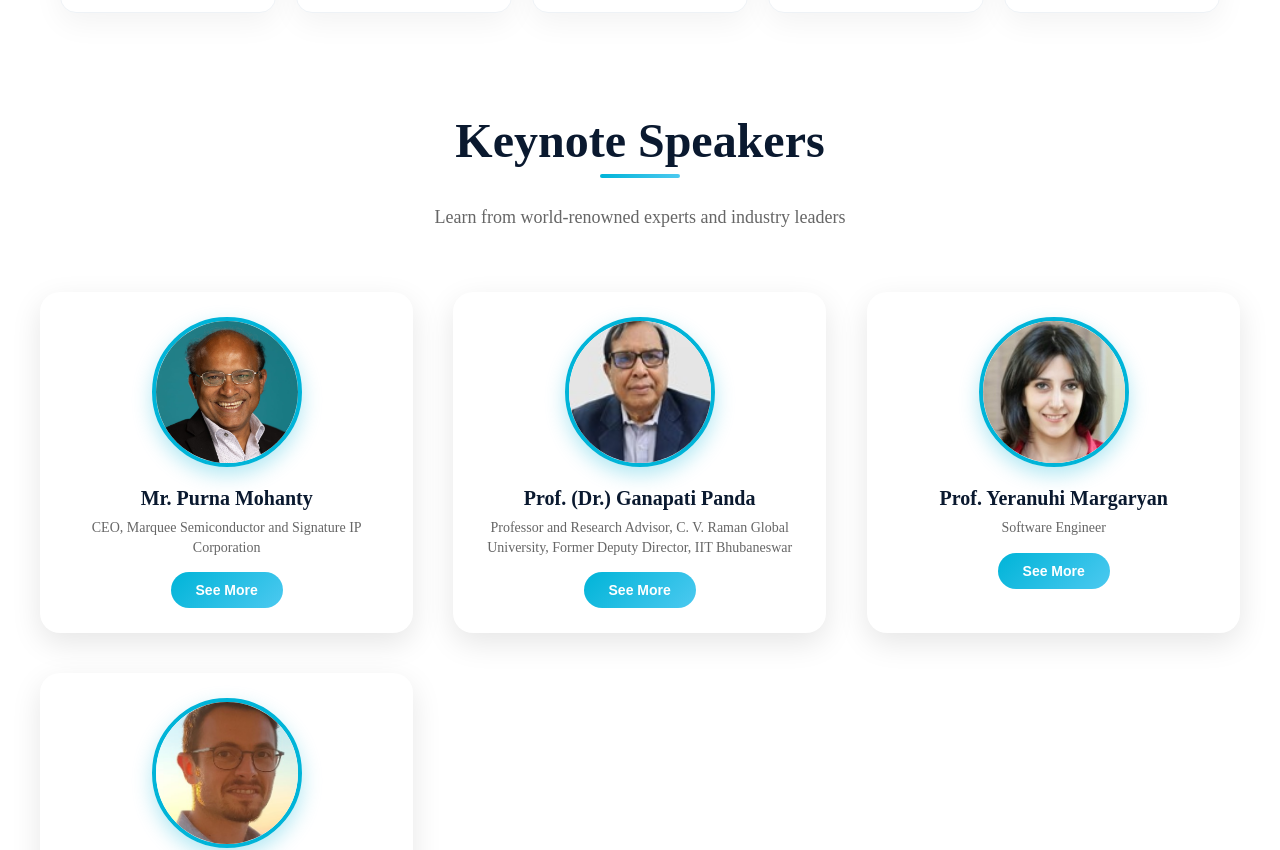
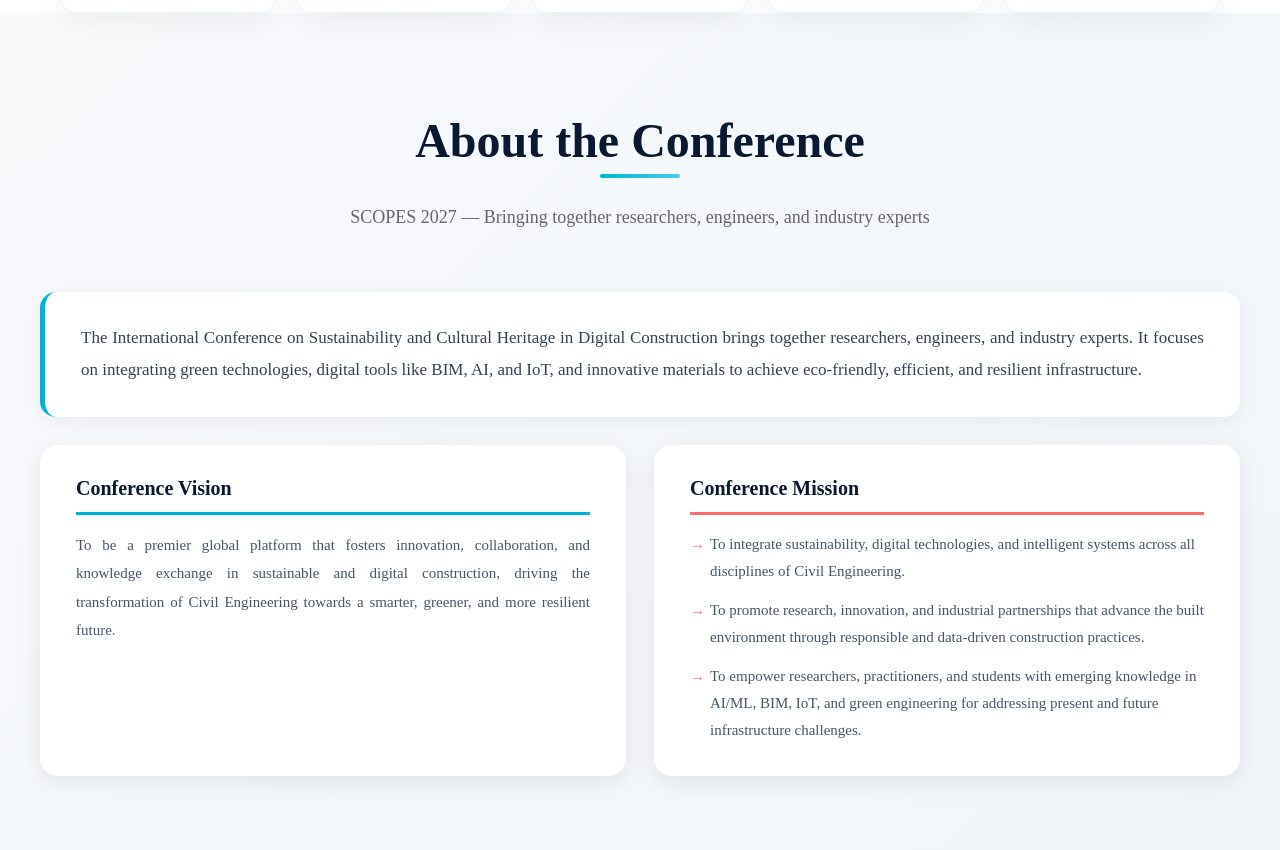
Before and after one commit to krushayu/SCOPES-2027, a React (Create React App) app: page / in a window 1280 px wide. Shown: the part 1110-1960 px from the top of the page. Built offline with nearby package versions, Linux system fonts and the light colour scheme.

Commit message:
Add About Conference section in Home, update Scope tracks with 6 new tracks + conclusion

```diff
--- a/src/Components/Navbar.js
+++ b/src/Components/Navbar.js
@@ -68,12 +68,12 @@ const Navbar = () => {
   ];
 
   const callForPapersItems = [
-    { label: 'Call for Papers', href: '/call-for-papers', isRoute: true },
+    // { label: 'Call for Papers', href: '/call-for-papers', isRoute: true },
     { label: 'Scope of the Conference', href: '/scope', isRoute: true },
     { label: 'Important Dates', href: '/imp-dates', isRoute: true },
     { label: 'Publication', href: '/publication', isRoute: true },
+        { label: 'Paper Submission', href: '/paper-submission', isRoute: true },
     { label: 'Program Schedule', href: '/program-schedule', isRoute: true },
-    { label: 'Paper Submission', href: '/paper-submission', isRoute: true },
     { label: 'Place of Visit', href: '/places', isRoute: true },
     { label: 'Contact', href: '/contact', isRoute: true }
   ];
--- a/src/Pages/Home.js
+++ b/src/Pages/Home.js
@@ -143,6 +143,7 @@ const Home = () => {
   ];
 
   const infoRef     = useScrollAnim();
+  const confAboutRef = useScrollAnim();
   const speakersRef = useScrollAnim();
   const aboutRef    = useScrollAnim();
   const deptRef     = useScrollAnim();
@@ -288,6 +289,38 @@ const Home = () => {
         </div>
       </section>
 
+      {/* About the Conference Section */}
+      <section className="conf-about-section anim-fade-up" ref={confAboutRef}>
+        <div className="section-header">
+          <h2 className="section-title">About the Conference</h2>
+          <p className="section-subtitle">SCOPES 2027 — Bringing together researchers, engineers, and industry experts</p>
+        </div>
+        <div className="conf-about-body">
+          <p className="conf-about-intro">
+            The International Conference on Sustainability and Cultural Heritage in Digital Construction brings together researchers, engineers, and industry experts. It focuses on integrating green technologies, digital tools like BIM, AI, and IoT, and innovative materials to achieve eco-friendly, efficient, and resilient infrastructure.
+          </p>
+          {/* <div className="conf-venue-strip">
+            {['Venue 1','Venue 2','Venue 3','Venue 4','Venue 5'].map((v,i) => (
+              <span className="conf-venue-tag" key={i}>{v}</span>
+            ))}
+          </div> */}
+          <div className="conf-vm-grid">
+            <div className="conf-vm-card conf-vision">
+              <h3>Conference Vision</h3>
+              <p>To be a premier global platform that fosters innovation, collaboration, and knowledge exchange in sustainable and digital construction, driving the transformation of Civil Engineering towards a smarter, greener, and more resilient future.</p>
+            </div>
+            <div className="conf-vm-card conf-mission">
+              <h3>Conference Mission</h3>
+              <ul>
+                <li>To integrate sustainability, digital technologies, and intelligent systems across all disciplines of Civil Engineering.</li>
+                <li>To promote research, innovation, and industrial partnerships that advance the built environment through responsible and data-driven construction practices.</li>
+                <li>To empower researchers, practitioners, and students with emerging knowledge in AI/ML, BIM, IoT, and green engineering for addressing present and future infrastructure challenges.</li>
+              </ul>
+            </div>
+          </div>
+        </div>
+      </section>
+
       {/* Speakers Section */}
       <section className="speakers-section anim-fade-up" ref={speakersRef}>
         <div className="section-header">
@@ -413,7 +446,7 @@ const Home = () => {
           </div>
           <div className="scopes-text anim-slide-right">
             <p>
-              SCOPES-2027 is being organized by CUTM with technical co-sponsorship by IEEE Kolkata Section and Bhubaneswar Sub-Section. The aim of this conference is to bring together academicians and industry experts in the fields of Signal Processing, Communication System, Power System and Embedded Systems.
+              SCOPES-2027 is being organized by CUTM with technical co-sponsorship by IEEE Bhubaneswar Section and IEEE Computer society chapter (CH-11163). The aim of this conference is to bring together academicians and industry experts in the fields of Signal Processing, Communication System, Power System and Embedded Systems.
             </p>
             <p>
               The conference aims to provide a premier international forum for sharing knowledge and the latest research advancement. All submitted papers will be reviewed by experts and accepted papers will be submitted for inclusion into IEEE Xplore subject to meeting IEEE Xplore's scope and quality requirements.
--- a/src/Pages/PaperSubmission.js
+++ b/src/Pages/PaperSubmission.js
@@ -17,7 +17,7 @@ const PaperSubmission = () => {
             Submission Guidelines
           </h2>
           <p className="paper-intro">
-            SCOPES-2027 welcomes papers related to the conference tracks. For further information, please refer to the Call for Papers.
+            SCOPES-2027 welcomes papers related to the conference tracks. (Please refer scope of the conference)
           </p>
           <p className="paper-text">The following instructions should be followed to make a successful submission:</p>
         </section>
@@ -63,7 +63,7 @@ const PaperSubmission = () => {
             Paper Submission Method:
           </h3>
           <p>
-            The online paper submission system opens from <strong>November 2nd, 2026</strong>. Please read over the paper kit for formatting instructions. Papers should be submitted via Microsoft CMT Link
+            The online paper submission system opens from <strong>April 1st, 2026</strong>. Please read over the paper kit for formatting instructions. Papers should be submitted via Microsoft CMT Link
           </p>
 
           <div className="paper-instructions">
@@ -105,7 +105,7 @@ const PaperSubmission = () => {
             Learn how to avoid plagiarism. IEEE defines plagiarism as the use of another's ideas, processes, results, or words without explicitly acknowledging the original author and source. Plagiarism in any form is unacceptable and is considered a serious breach of professional conduct, with potentially severe ethical and legal consequences (IEEE Publication Services and Products Board Operations Manual, Section 8.2.1.B.7).
           </p>
           <p>
-            Follow proper citation practices noted above to avoid plagiarism. All papers are checked for plagiarism before review process and the <strong>plagiarism should not exceed 20%</strong>.
+            Follow proper citation practices noted above to avoid plagiarism. All papers are checked for plagiarism before review process and the <strong>plagiarism should not exceed 15%</strong>.
           </p>
         </section>
       </div>
--- a/src/styles/Home.css
+++ b/src/styles/Home.css
@@ -974,6 +974,129 @@
   border-left: 3px solid #00b4d8;
 }
 
+/* About the Conference Section */
+.conf-about-section {
+  padding: 100px 20px;
+  background: linear-gradient(135deg, #f8fafc 0%, #f1f5f9 100%);
+}
+
+.conf-about-body {
+  max-width: 1200px;
+  margin: 0 auto;
+}
+
+.conf-about-intro {
+  font-size: 17px;
+  line-height: 1.9;
+  color: #334155;
+  text-align: justify;
+  background: white;
+  padding: 30px 36px;
+  border-radius: 16px;
+  border-left: 5px solid #00b4d8;
+  box-shadow: 0 4px 20px rgba(0,0,0,0.06);
+  margin-bottom: 28px;
+}
+
+.conf-venue-strip {
+  display: flex;
+  flex-wrap: wrap;
+  gap: 12px;
+  margin-bottom: 32px;
+  justify-content: center;
+}
+
+.conf-venue-tag {
+  background: linear-gradient(135deg, #00b4d8, #4cc9f0);
+  color: white;
+  padding: 8px 22px;
+  border-radius: 25px;
+  font-size: 14px;
+  font-weight: 600;
+  box-shadow: 0 4px 12px rgba(0,180,216,0.25);
+}
+
+.conf-vm-grid {
+  display: grid;
+  grid-template-columns: 1fr 1fr;
+  gap: 28px;
+}
+
+.conf-vm-card {
+  background: white;
+  border-radius: 18px;
+  padding: 32px 36px;
+  box-shadow: 0 6px 24px rgba(0,0,0,0.08);
+}
+
+.conf-vm-card h3 {
+  font-size: 20px;
+  font-weight: 800;
+  margin-bottom: 16px;
+  padding-bottom: 12px;
+  border-bottom: 3px solid;
+}
+
+.conf-vision h3 {
+  color: #0a192f;
+  border-color: #00b4d8;
+}
+
+.conf-mission h3 {
+  color: #0a192f;
+  border-color: #ff6b6b;
+}
+
+.conf-vm-card p {
+  font-size: 15px;
+  line-height: 1.9;
+  color: #475569;
+  margin: 0;
+  text-align: justify;
+}
+
+.conf-vm-card ul {
+  list-style: none;
+  padding: 0;
+  margin: 0;
+  display: flex;
+  flex-direction: column;
+  gap: 12px;
+}
+
+.conf-vm-card ul li {
+  font-size: 15px;
+  line-height: 1.8;
+  color: #475569;
+  padding-left: 20px;
+  position: relative;
+}
+
+.conf-vm-card ul li::before {
+  content: '→';
+  position: absolute;
+  left: 0;
+  color: #ff6b6b;
+  font-weight: 700;
+}
+
+@media screen and (max-width: 768px) {
+  .conf-about-section {
+    padding: 60px 15px;
+  }
+  .conf-about-intro {
+    padding: 22px 20px;
+    font-size: 15px;
+  }
+  .conf-vm-grid {
+    grid-template-columns: 1fr;
+    gap: 20px;
+  }
+  .conf-vm-card {
+    padding: 24px 20px;
+  }
+}
+
 /* Speakers Section */
 .speakers-section {
   padding: 100px 20px;
```
Also changed, not shown: src/Pages/Contact.js (+17 -9 lines).
